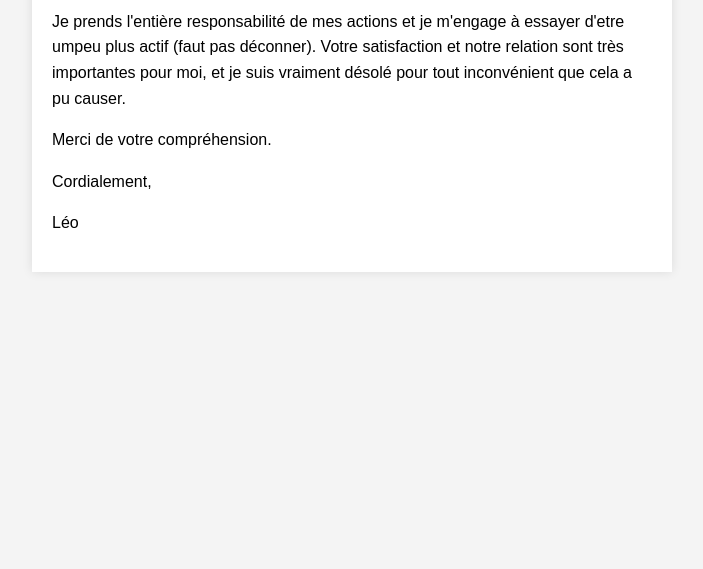
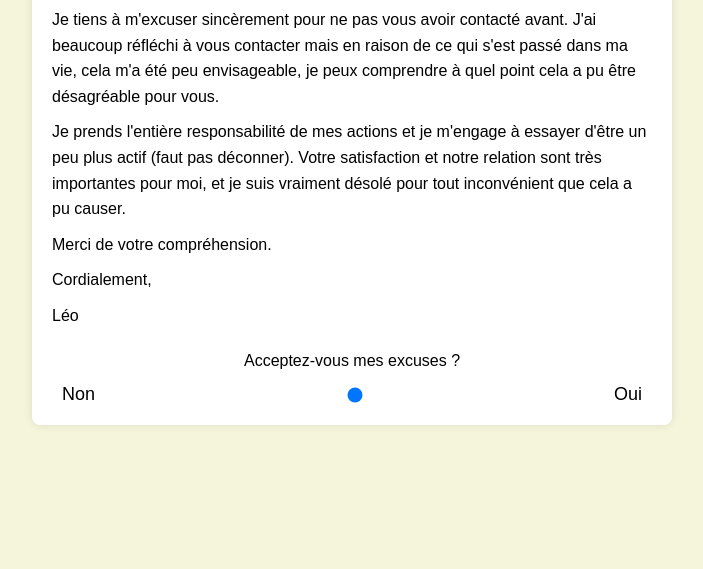
Before and after one commit to cotonpoires/coton.io, a plain HTML site: page index.html in a window 1280 px wide. Shown: the part 271-840 px from the top of the page, without its empty margins (288-991 px from the left). Before the commit the page ends 800 px from the top, so only its background shows below. Drawn offline with Linux system fonts and the light colour scheme.

Commit message:
Update index.html

```diff
--- a/index.html
+++ b/index.html
@@ -9,33 +9,113 @@
             font-family: Arial, sans-serif;
             margin: 0;
             padding: 20px;
-            background-color: #f4f4f4;
+            background-color: #f5f5dc; /* beige pâle limite blanc cassé */
+            transition: background-color 1s ease-out;
+            display: flex;
+            justify-content: center;
+            align-items: center;
+            height: 100vh;
         }
         .container {
             max-width: 600px;
-            margin: 0 auto;
             background-color: #fff;
             padding: 20px;
             box-shadow: 0 0 10px rgba(0, 0, 0, 0.1);
+            border-radius: 8px;
+            opacity: 1;
+            transition: opacity 1s ease-out;
+        }
+        .hidden {
+            opacity: 0;
         }
         h1 {
             text-align: center;
             color: #333;
+            margin-bottom: 20px;
         }
         p {
             line-height: 1.6;
+            margin: 10px 0;
+        }
+        .response {
+            margin-top: 20px;
+            text-align: center;
+        }
+        .thanks-message {
+            display: none;
+            text-align: center;
+            margin-top: 20px;
+            font-size: 24px;
+            color: green;
+        }
+        .slider-container {
+            display: flex;
+            justify-content: space-between;
+            align-items: center;
+        }
+        .slider-label {
+            margin: 0 10px;
+            font-size: 18px;
+        }
+        .slider {
+            width: 100%;
+            margin: 0 10px;
+            /* Masquer la barre et personnaliser le curseur */
+            appearance: none;
+            -webkit-appearance: none;
+            background: transparent;
+            outline: none;
+            cursor: url('thumbs-up.png'), pointer; /* Utilisation d'une image pour le curseur */
+            position: relative; /* Position relative pour le repulseur */
         }
     </style>
 </head>
 <body>
-    <div class="container">
+    <div class="container" id="container">
         <h1>Cher individu</h1>
         <p>Bonjour,</p>
-        <p>Je tiens à m'excuser sincèrement pour ne pas vous avoir contacté avant . J'ai beaucoup réfléchi à vous contacter mais en raison de ce qui s'est passé dans ma vie, cela me fût peux envisageable, je peux comprendre à quel point cela a pu être désagréable pour vous.</p>
-        <p>Je prends l'entière responsabilité de mes actions et je m'engage à essayer d'etre umpeu plus actif (faut pas déconner). Votre satisfaction et notre relation sont très importantes pour moi, et je suis vraiment désolé pour tout inconvénient que cela a pu causer.</p>
+        <p>Je tiens à m'excuser sincèrement pour ne pas vous avoir contacté avant. J'ai beaucoup réfléchi à vous contacter mais en raison de ce qui s'est passé dans ma vie, cela m'a été peu envisageable, je peux comprendre à quel point cela a pu être désagréable pour vous.</p>
+        <p>Je prends l'entière responsabilité de mes actions et je m'engage à essayer d'être un peu plus actif (faut pas déconner). Votre satisfaction et notre relation sont très importantes pour moi, et je suis vraiment désolé pour tout inconvénient que cela a pu causer.</p>
         <p>Merci de votre compréhension.</p>
         <p>Cordialement,</p>
         <p>Léo</p>
+
+        <div class="response">
+            <p>Acceptez-vous mes excuses ?</p>
+            <div class="slider-container">
+                <span class="slider-label">Non</span>
+                <input type="range" min="0" max="1" value="0.5" step="0.01" class="slider" id="responseSlider">
+                <span class="slider-label">Oui</span>
+            </div>
+        </div>
     </div>
+
+    <div class="thanks-message" id="thanksMessage">
+        ça viens grimper demain en légende ?
+    </div>
+
+    <script>
+        var slider = document.getElementById('responseSlider');
+        var container = document.getElementById('container');
+        var thanksMessage = document.getElementById('thanksMessage');
+
+        slider.addEventListener('input', function(event) {
+            var value = parseFloat(event.target.value);
+            if (value === 0) {
+                // Si la valeur est "Non", repositionner le curseur au milieu (valeur 0.5)
+                slider.value = 0.5;
+            }
+        });
+
+        slider.addEventListener('change', function(event) {
+            if (event.target.value === '1') {
+                container.classList.add('hidden');
+                setTimeout(function() {
+                    container.style.display = 'none';
+                    thanksMessage.style.display = 'block';
+                }, 1000);
+            }
+        });
+    </script>
 </body>
 </html>
```
